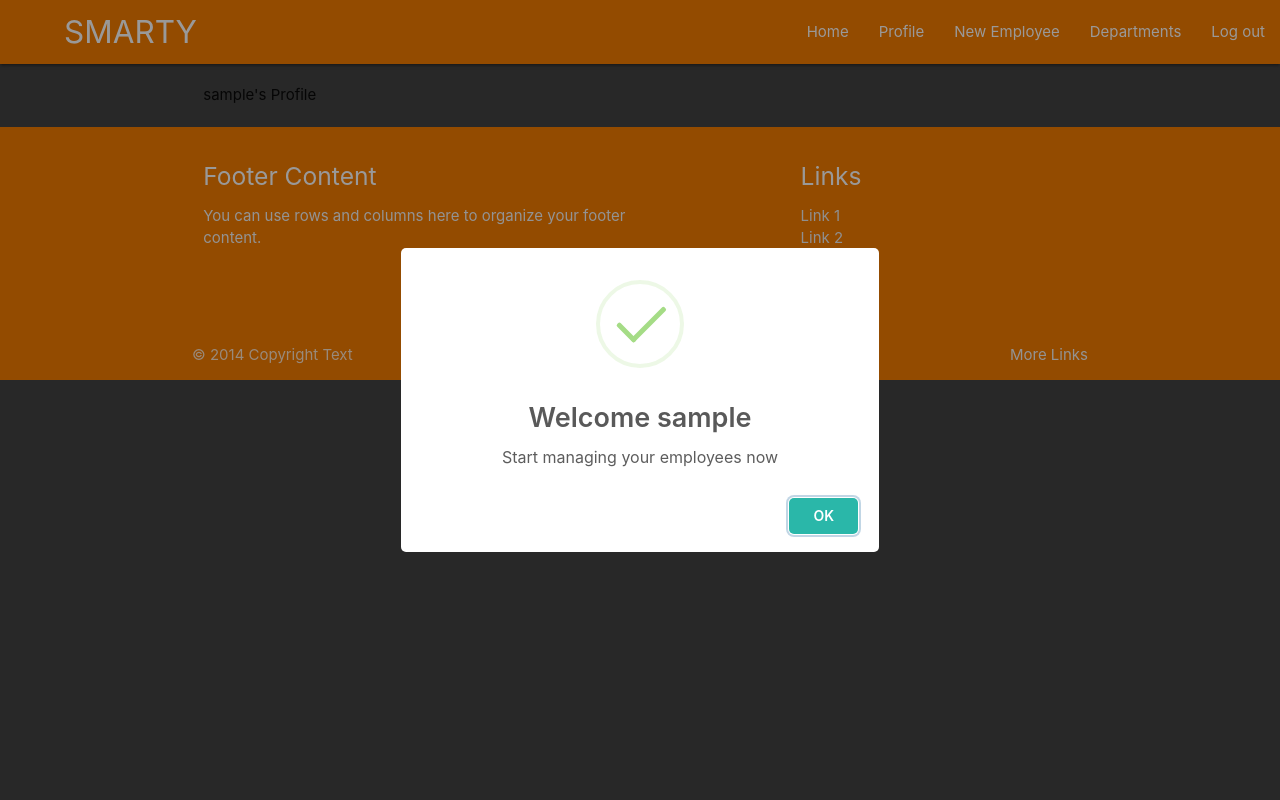
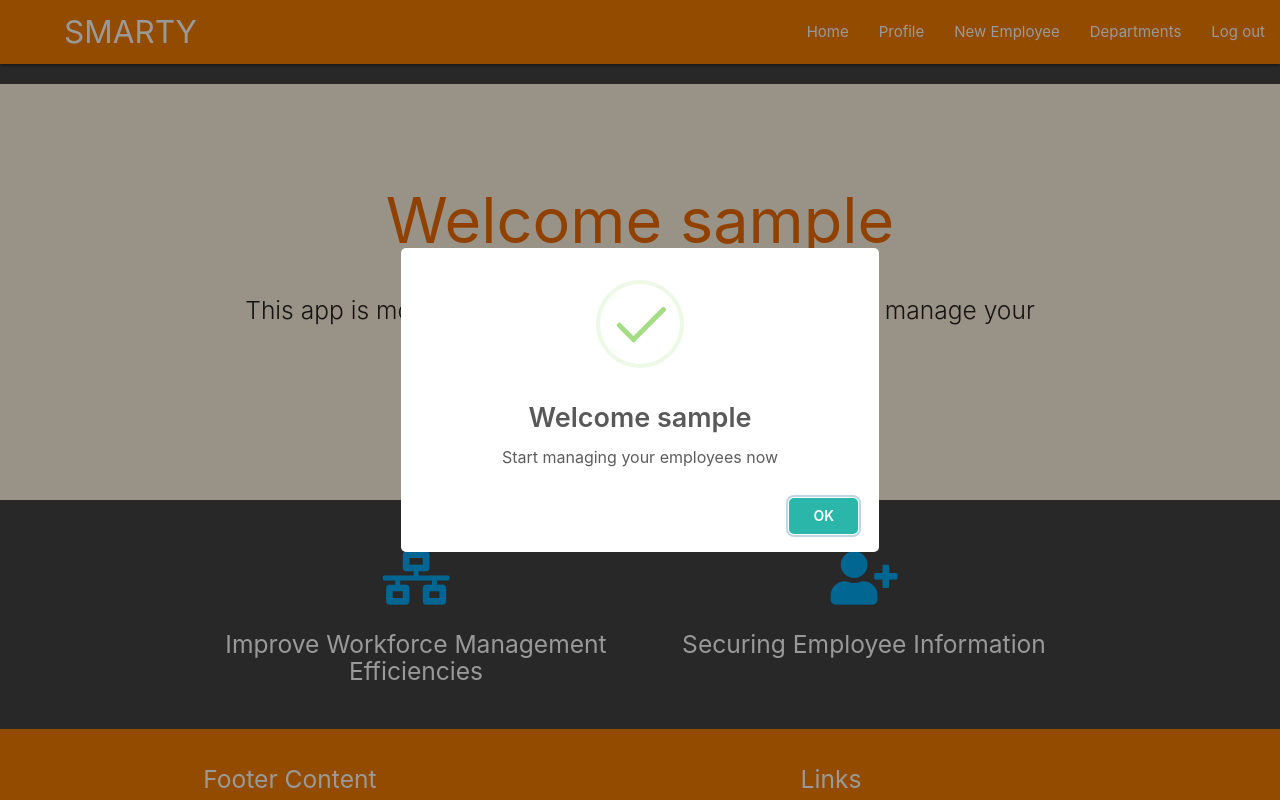
Before and after one commit to Code-Institute-Submissions/JoseMachado-CE-Smarty, a Flask app: page /profile/1 in a window 1280 px wide. Run offline with Flask 2, Linux system fonts and the light colour scheme; the visitor is signed in with stand-in values (Sample User, id 1); a database or web service that is not in the repository returns one stand-in record (values such as "Sample title"); some libraries are stand-ins or nearby versions.

```diff
--- a/app.py
+++ b/app.py
@@ -102,7 +102,7 @@ def add_employee():
             "management_start_day": request.form.get("management_start_day"),
             "management_phone": request.form.get("management_phone"),
             "management_email": request.form.get("management_email"),
-            "created_by": session["user"]
+            "management_manager": session["user"]
         }
         mongo.db.employees.insert_one(employee)
 
--- a/templates/profile.html
+++ b/templates/profile.html
@@ -1,18 +1,49 @@
 {% extends 'base.html' %}
 {% block content %}
+<div class="section no-pad-bot orange lighten-5" id="index-banner">
     <div class="container">
+        <br><br>
+        <h1 class="header center  orange-text text-darken-3">Welcome {{ username }}</h1>
+        <div class="row center">
+            <h5 class="header col s12 light">This app is more than happy to help you. Click below to manage your employees</h5>
+        </div>
+        <div class="row center">
+            <a href="{{ url_for('add_employee') }}" class="btn-large waves-effect waves-light orange darken-3">Add employee</a>
+        </div>
+        <br><br>
+
+    </div>
+</div>
+
+
+<div class="container">
+    <div class="section">
+
+        <!--   Icon Section   -->
         <div class="row">
-            <div class="col">
-                {{ username }}'s Profile
+            <div class="col s12 m6">
+                <div class="icon-block">
+                    <h2 class="center light-blue-text"><i class="fa fa-network-wired"></i></h2>
+                    <h5 class="center white-text">Improve Workforce Management Efficiencies</h5>
+                </div>
+            </div>
+
+            <div class="col s12 m6">
+                <div class="icon-block">
+                    <h2 class="center light-blue-text"><i class="fa fa-user-plus"></i></h2>
+                    <h5 class="center white-text">Securing Employee Information</h5>
+                </div>
             </div>
         </div>
-    </div>
+
+    </div><br<br>
 
 
 
-{% endblock %}
+    {% endblock %}
 
-{% block login %}
-     <script>swal("Welcome {{ username }}", "Start managing your employees now", "success");
+    {% block login %}
+    <script>
+        swal("Welcome {{ username }}", "Start managing your employees now", "success");
     </script>
-{% endblock %}
+    {% endblock %}
```
Also changed, not shown: templates/add_employee.html (+11 -6 lines), templates/home.html (added, +8 -0 lines).
